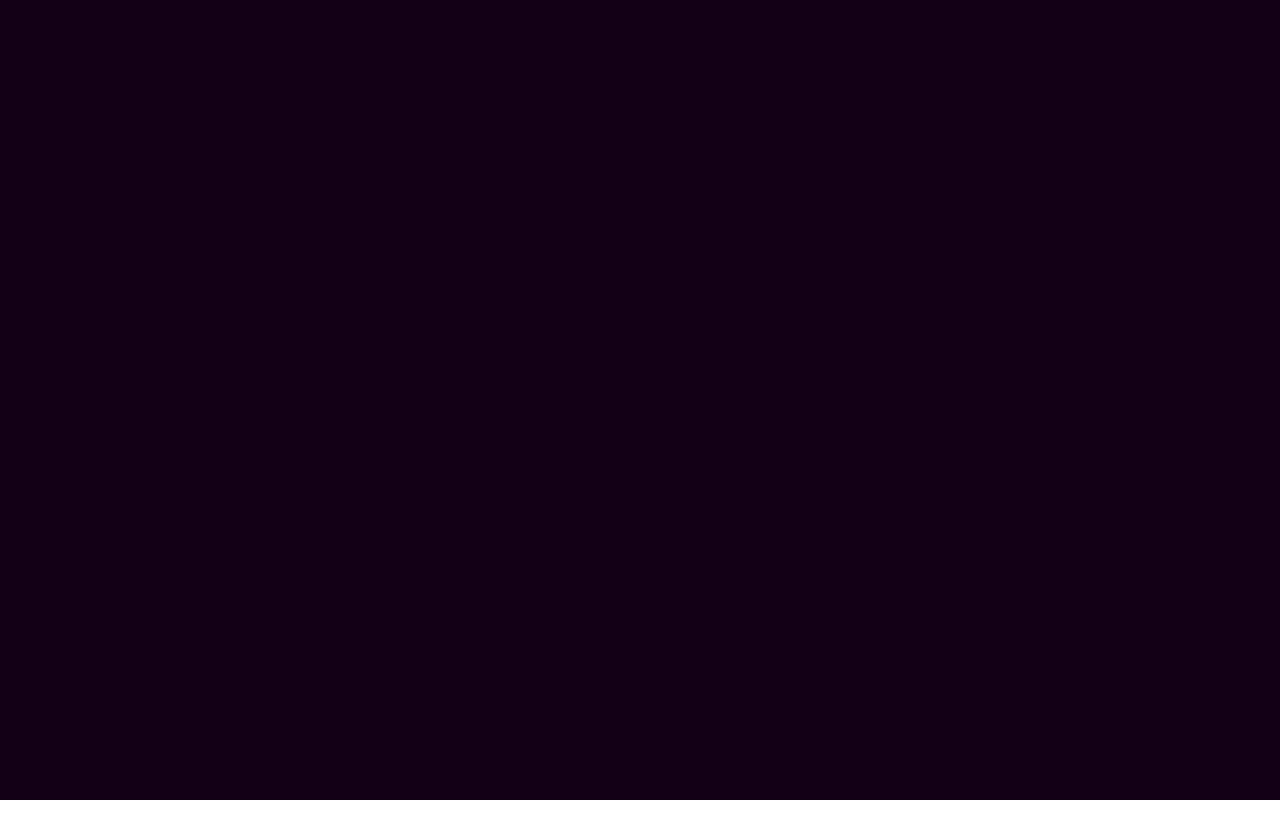
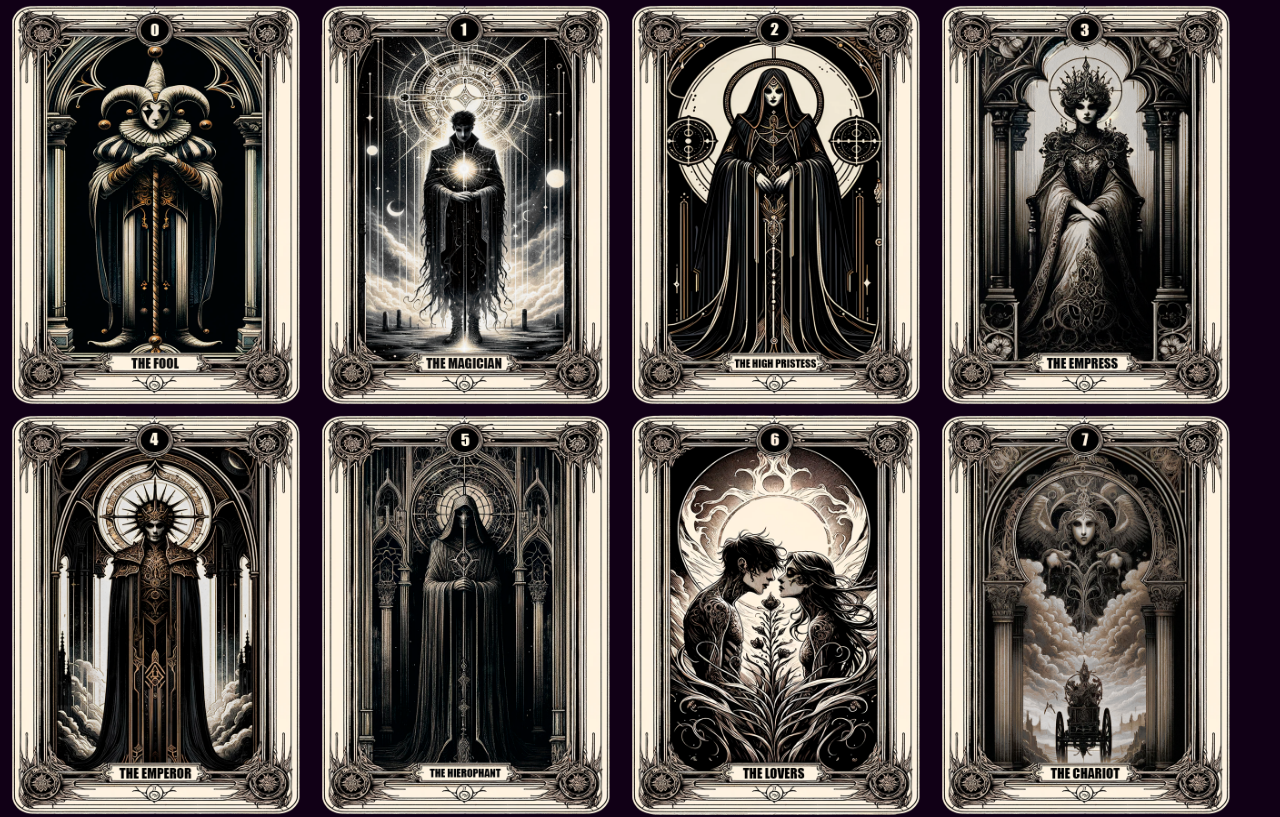
Before and after one commit to AntonZinch3nko/taro-demo.github.io, a React (Create React App) app: page / in a window 1280 px wide. Before the commit this address had no page. Shown: the top 817 px of the page. Built offline with nearby package versions, Linux system fonts and the light colour scheme.

Commit message:
master upd

```diff
--- a/src/App.tsx
+++ b/src/App.tsx
@@ -1,16 +1,20 @@
-import { BrowserRouter, Outlet } from 'react-router-dom';
 import './App.css';
-import { RoutesList } from './router/AppRouter';
+import GalleryPage from './pages/GalleryPage';
 
 function App() {
     return (
-        <BrowserRouter>
-            <div className='App'>
-                <header className='App-header'>
-                    <RoutesList />
-                </header>
-            </div>
-        </BrowserRouter>
+        // <BrowserRouter>
+        //     <div className='App'>
+        //         <header className='App-header'>
+        //             <RoutesList />
+        //         </header>
+        //     </div>
+        // </BrowserRouter>
+        <div className='App'>
+            <header className='App-header'>
+                <GalleryPage />
+            </header>
+        </div>
     );
 }
 
--- a/src/pages/HomePage.tsx
+++ b/src/pages/HomePage.tsx
@@ -3,6 +3,7 @@ import GlassButton from '../components/Buttons/GlassButton/GlassButton';
 import { Link, Outlet } from 'react-router-dom';
 
 const HomePage: React.FC = () => {
+    console.log("window.location.pathname",window.location.pathname)
     return (
         <div>
             {window.location.pathname === '/taro-demo.github.io' && (
```
